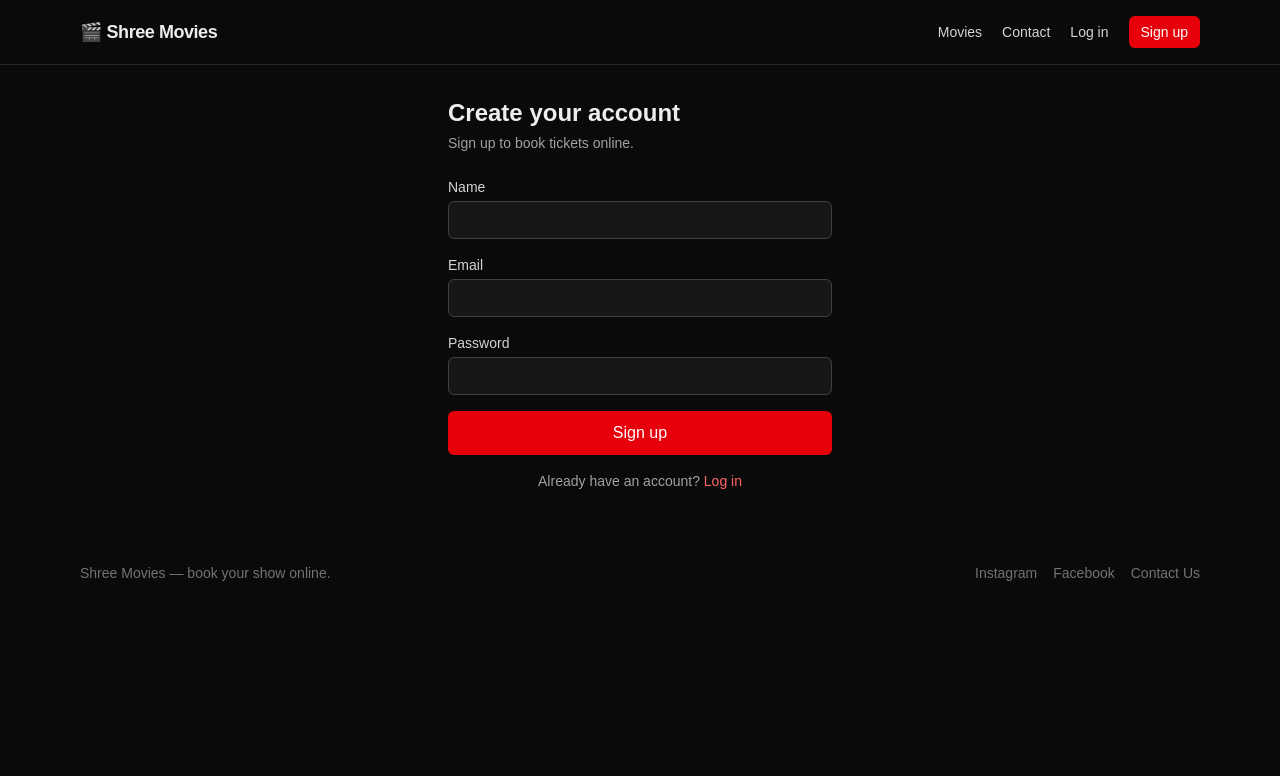
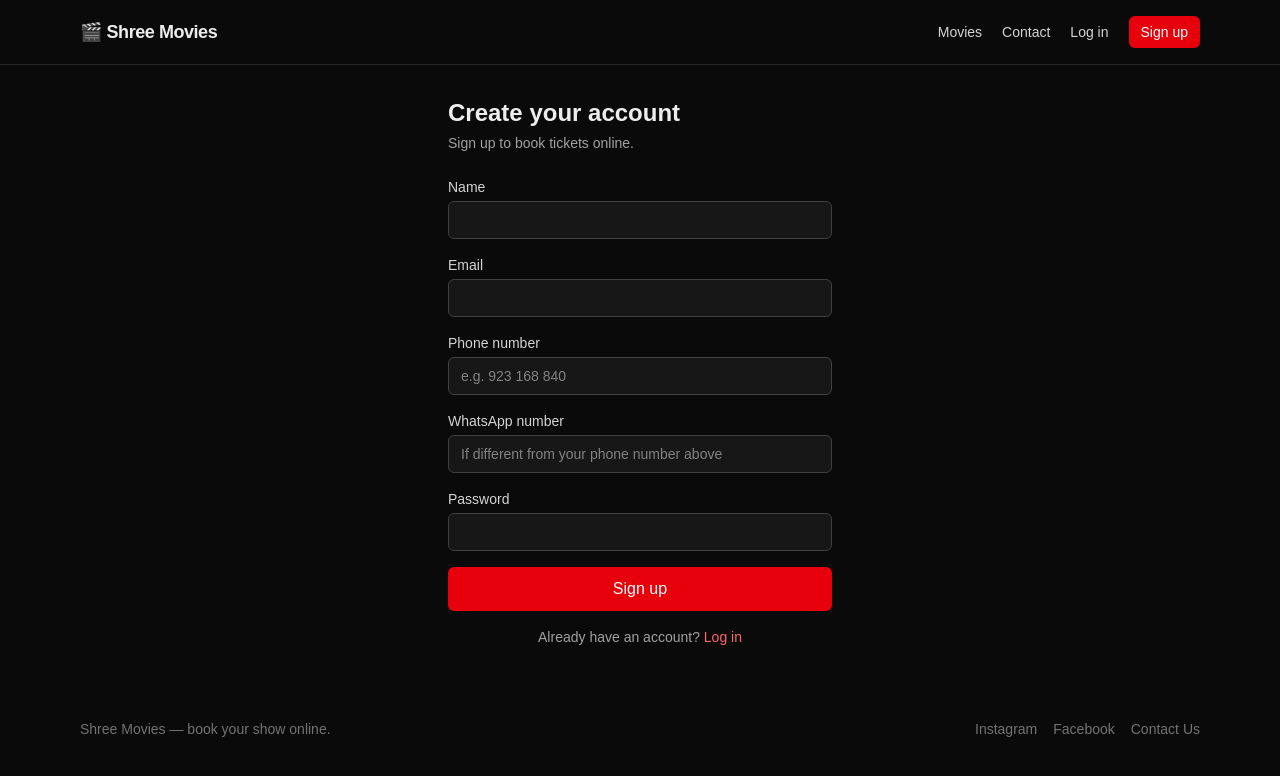
Before and after one commit to prakash1accts/ShreeMovies, a Next.js app: page /signup in a window 1280 px wide. Shown: the top 776 px of the page. Built offline with nearby package versions, Linux system fonts and the light colour scheme; no server answers.

Commit message:
Update AuthForm.tsx

```diff
--- a/src/components/AuthForm.tsx
+++ b/src/components/AuthForm.tsx
@@ -51,6 +51,30 @@ export default function AuthForm({
             className="w-full rounded-md border border-neutral-700 bg-neutral-900 px-3 py-2 text-sm outline-none focus:border-red-500"
           />
         </div>
+        {mode === "signup" && (
+          <>
+            <div>
+              <label className="mb-1 block text-sm text-neutral-300">Phone number</label>
+              <input
+                type="tel"
+                name="phone"
+                required
+                placeholder="e.g. 923 168 840"
+                className="w-full rounded-md border border-neutral-700 bg-neutral-900 px-3 py-2 text-sm outline-none focus:border-red-500"
+              />
+            </div>
+            <div>
+              <label className="mb-1 block text-sm text-neutral-300">WhatsApp number</label>
+              <input
+                type="tel"
+                name="whatsapp"
+                required
+                placeholder="If different from your phone number above"
+                className="w-full rounded-md border border-neutral-700 bg-neutral-900 px-3 py-2 text-sm outline-none focus:border-red-500"
+              />
+            </div>
+          </>
+        )}
         <div>
           <label className="mb-1 block text-sm text-neutral-300">Password</label>
           <input
```
